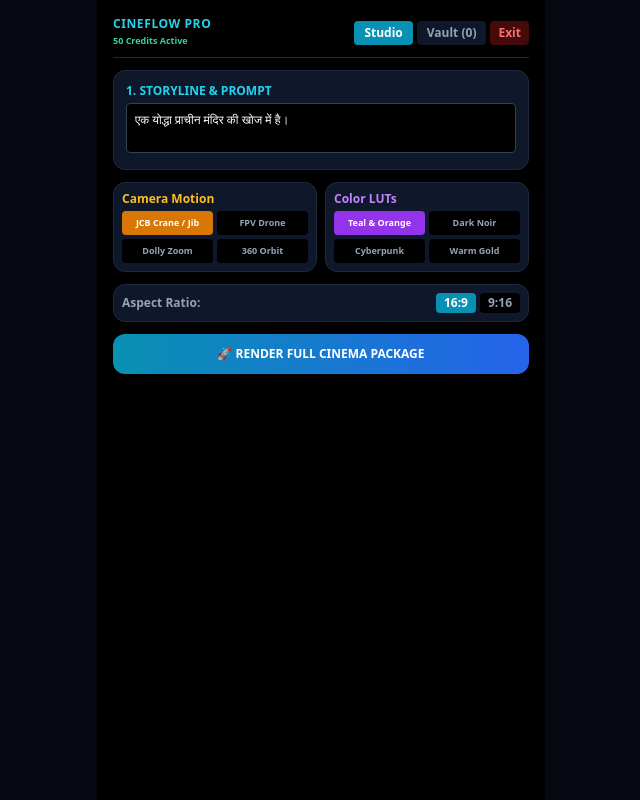
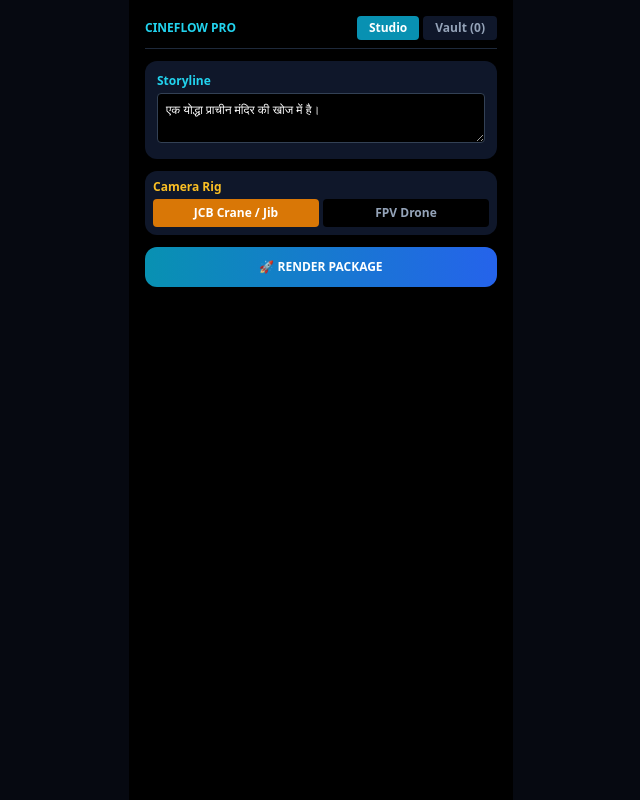
Before and after one commit to deepbhauak-wq/cineflow-ai, a Next.js app: page / in a window 1280 px wide. Shown: the whole page, without its empty margins (319-959 px from the left). Built offline with nearby package versions, Linux system fonts and the light colour scheme.

Commit message:
Rename component from CineFlowStudio to CineFlowApp

```diff
--- a/app/page.jsx
+++ b/app/page.jsx
@@ -1,287 +1,125 @@
 "use client";
 import React, { useState, useEffect } from "react";
 
-export default function CineFlowStudio() {
+export default function CineFlowApp() {
   const [mounted, setMounted] = useState(false);
-  const [auth, setAuth] = useState(true);
   const [tab, setTab] = useState("studio");
-
-  // Post-Production Suite Controls
   const [prompt, setPrompt] = useState("एक योद्धा प्राचीन मंदिर की खोज में है।");
   const [cam, setCam] = useState("JCB Crane / Jib");
-  const [lut, setLut] = useState("Teal & Orange");
-  const [ratio, setRatio] = useState("16:9");
-  const [credits, setCredits] = useState(50);
+  const [scenes, setScenes] = useState([]);
+  const [vault, setVault] = useState([]);
   const [loading, setLoading] = useState(false);
   const [msg, setMsg] = useState("");
-
-  // Scenes & Vault State
-  const [scenes, setScenes] = useState([]);
-  const [vault, setVault] = useState([]);
-  const [activeProj, setActiveProj] = useState(null);
-  const [editId, setEditId] = useState(null);
-  const [editPrompt, setEditPrompt] = useState("");
 
   useEffect(() => {
     setMounted(true);
     try {
-      const data = JSON.parse(localStorage.getItem("cf_pro_vault") || "[]");
-      setVault(data);
-      if (data.length > 0) setActiveProj(data[0]);
+      setVault(JSON.parse(localStorage.getItem("cf_v") || "[]"));
     } catch (e) {
       setVault([]);
     }
   }, []);
 
-  const toast = (txt) => {
-    setMsg(txt);
+  const toast = (t) => {
+    setMsg(t);
     setTimeout(() => setMsg(""), 2000);
   };
 
-  const handleGenerate = () => {
-    if (credits < 10) return toast("⚠️ Credits Low!");
+  const handleGen = () => {
     setLoading(true);
     toast("🚀 4K Render Engine Active...");
-
     setTimeout(() => {
-      const scList = [
+      const newSc = [
         {
           id: 1,
-          title: "Scene 01: Establishing Shot",
+          title: "Scene 1: Shot",
           desc: prompt,
           cam: cam,
-          lut: lut,
           voice: "तूफान गहराता जा रहा था...",
-          audio: "Stereo 3D Ambience",
           img: "https://images.unsplash.com/photo-1518709268805-4e9042af9f23?w=500&q=80"
-        },
-        {
-          id: 2,
-          title: "Scene 02: Cinematic Reveal",
-          desc: "मंदिर के प्राचीन द्वार खुले और स्वर्ण प्रकाश फैला।",
-          cam: "FPV Tracking Drone",
-          lut: lut,
-          voice: "रहस्य अब सामने था...",
-          audio: "Epic 5.1 Surround",
-          img: "https://images.unsplash.com/photo-1544735716-392fe2489ffa?w=500&q=80"
         }
       ];
-
-      setCredits((c) => c - 10);
-      setScenes(scList);
-
-      const newProj = {
-        id: Date.now(),
-        name: prompt.slice(0, 20),
-        lut: lut,
-        scenes: scList
-      };
-
-      const updated = [newProj, ...vault];
+      setScenes(newSc);
+      const item = { id: Date.now(), name: prompt.slice(0, 18), cam, date: new Date().toLocaleDateString() };
+      const updated = [item, ...vault];
       setVault(updated);
-      setActiveProj(newProj);
-      localStorage.setItem("cf_pro_vault", JSON.stringify(updated));
-
+      localStorage.setItem("cf_v", JSON.stringify(updated));
       setLoading(false);
-      toast("✅ Post-Production Complete!");
-    }, 1000);
-  };
-
-  const saveEdit = (id) => {
-    const update = (list) => list.map((s) => (s.id === id ? { ...s, desc: editPrompt } : s));
-    setScenes(update(scenes));
-    if (activeProj) {
-      const updatedProj = { ...activeProj, scenes: update(activeProj.scenes) };
-      const updatedVault = vault.map((v) => (v.id === activeProj.id ? updatedProj : v));
-      setActiveProj(updatedProj);
-      setVault(updatedVault);
-      localStorage.setItem("cf_pro_vault", JSON.stringify(updatedVault));
-    }
-    setEditId(null);
-    toast("✅ Scene Updated!");
+      toast("✅ Package Ready & Saved!");
+    }, 800);
   };
 
   if (!mounted) return null;
 
-  if (!auth) {
-    return (
-      <div className="min-h-screen bg-black text-white flex items-center justify-center p-4 text-xs font-sans">
-        <div className="bg-slate-900 border border-slate-800 p-6 rounded-2xl text-center space-y-3 w-full max-w-xs shadow-2xl">
-          <div className="text-3xl">🎬</div>
-          <h2 className="font-bold text-cyan-400 uppercase">CineFlow Pro Studio</h2>
-          <button onClick={() => setAuth(true)} className="w-full py-2 bg-cyan-600 rounded-lg font-bold text-white uppercase">
-            Enter Studio
+  return (
+    <div className="min-h-screen bg-black text-slate-100 p-4 max-w-sm mx-auto space-y-3 text-xs font-sans">
+      <div className="flex justify-between items-center border-b border-slate-800 pb-2">
+        <h1 className="font-bold text-cyan-400 uppercase">CineFlow Pro</h1>
+        <div className="flex gap-1">
+          <button onClick={() => setTab("studio")} className={`px-3 py-1 rounded font-bold ${tab === "studio" ? "bg-cyan-600 text-white" : "bg-slate-900 text-slate-400"}`}>
+            Studio
+          </button>
+          <button onClick={() => setTab("vault")} className={`px-3 py-1 rounded font-bold ${tab === "vault" ? "bg-purple-600 text-white" : "bg-slate-900 text-slate-400"}`}>
+            Vault ({vault.length})
           </button>
         </div>
       </div>
-    );
-  }
-
-  return (
-    <div className="min-h-screen bg-black text-slate-100 p-4 pb-20 max-w-md mx-auto space-y-3 text-xs font-sans">
-      {/* Pro Header */}
-      <header className="flex justify-between items-center border-b border-slate-800 pb-2">
-        <div>
-          <h1 className="font-black text-cyan-400 uppercase tracking-wider">CineFlow Pro</h1>
-          <span className="text-[9px] text-emerald-400 font-bold">{credits} Credits Active</span>
-        </div>
-        <div className="flex gap-1">
-          <button onClick={() => setTab("studio")} className={`px-2.5 py-1 rounded font-bold ${tab === "studio" ? "bg-cyan-600 text-white" : "bg-slate-900 text-slate-400"}`}>
-            Studio
-          </button>
-          <button onClick={() => setTab("vault")} className={`px-2.5 py-1 rounded font-bold ${tab === "vault" ? "bg-purple-600 text-white" : "bg-slate-900 text-slate-400"}`}>
-            Vault ({vault.length})
-          </button>
-          <button onClick={() => setAuth(false)} className="bg-red-950 text-red-400 px-2 py-1 rounded font-bold">
-            Exit
-          </button>
-        </div>
-      </header>
 
       {msg && <div className="bg-cyan-950 border border-cyan-500 text-cyan-300 p-2 rounded text-center font-bold">{msg}</div>}
 
-      {/* STUDIO PANEL */}
       {tab === "studio" && (
         <div className="space-y-3">
-          <div className="bg-slate-900 border border-slate-800 p-3 rounded-xl space-y-1">
-            <span className="font-bold text-cyan-400 uppercase block">1. Storyline & Prompt</span>
-            <textarea
-              value={prompt}
-              onChange={(e) => setPrompt(e.target.value)}
-              rows={2}
-              className="w-full bg-black p-2 rounded border border-slate-700 outline-none text-white resize-none"
-            />
+          <div className="bg-slate-900 p-3 rounded-xl space-y-1">
+            <span className="font-bold text-cyan-400 block">Storyline</span>
+            <textarea value={prompt} onChange={(e) => setPrompt(e.target.value)} rows={2} className="w-full bg-black p-2 rounded border border-slate-700 text-white outline-none" />
           </div>
 
-          <div className="grid grid-cols-2 gap-2">
-            <div className="bg-slate-900 border border-slate-800 p-2 rounded-xl space-y-1">
-              <span className="font-bold text-amber-400 block">Camera Motion</span>
-              <div className="grid grid-cols-2 gap-1">
-                {["JCB Crane / Jib", "FPV Drone", "Dolly Zoom", "360 Orbit"].map((c) => (
-                  <button key={c} onClick={() => setCam(c)} className={`p-1 rounded text-[9px] font-bold truncate ${cam === c ? "bg-amber-600 text-white" : "bg-black text-slate-400"}`}>
-                    {c}
-                  </button>
-                ))}
-              </div>
-            </div>
-
-            <div className="bg-slate-900 border border-slate-800 p-2 rounded-xl space-y-1">
-              <span className="font-bold text-purple-400 block">Color LUTs</span>
-              <div className="grid grid-cols-2 gap-1">
-                {["Teal & Orange", "Dark Noir", "Cyberpunk", "Warm Gold"].map((l) => (
-                  <button key={l} onClick={() => setLut(l)} className={`p-1 rounded text-[9px] font-bold truncate ${lut === l ? "bg-purple-600 text-white" : "bg-black text-slate-400"}`}>
-                    {l}
-                  </button>
-                ))}
-              </div>
-            </div>
-          </div>
-
-          <div className="bg-slate-900 border border-slate-800 p-2 rounded-xl flex justify-between items-center">
-            <span className="font-bold text-slate-400">Aspect Ratio:</span>
-            <div className="flex gap-1">
-              {["16:9", "9:16"].map((r) => (
-                <button key={r} onClick={() => setRatio(r)} className={`px-2 py-0.5 rounded font-bold ${ratio === r ? "bg-cyan-600 text-white" : "bg-black text-slate-400"}`}>
-                  {r}
+          <div className="bg-slate-900 p-2 rounded-xl space-y-1">
+            <span className="font-bold text-amber-400 block">Camera Rig</span>
+            <div className="grid grid-cols-2 gap-1">
+              {["JCB Crane / Jib", "FPV Drone"].map((c) => (
+                <button key={c} onClick={() => setCam(c)} className={`p-1.5 rounded font-bold ${cam === c ? "bg-amber-600 text-white" : "bg-black text-slate-400"}`}>
+                  {c}
                 </button>
               ))}
             </div>
           </div>
 
-          <button onClick={handleGenerate} disabled={loading} className="w-full py-3 bg-gradient-to-r from-cyan-600 to-blue-600 rounded-xl font-bold uppercase text-white shadow-lg">
-            {loading ? "⚡ Processing 4K Master..." : "🚀 Render Full Cinema Package"}
+          <button onClick={handleGen} disabled={loading} className="w-full py-3 bg-gradient-to-r from-cyan-600 to-blue-600 rounded-xl font-bold uppercase text-white">
+            {loading ? "⚡ Rendering..." : "🚀 Render Package"}
           </button>
 
-          {scenes.length > 0 && (
-            <div className="space-y-3 pt-2">
-              <span className="font-bold uppercase text-white block">🎬 Master Scene Suite</span>
-              {scenes.map((sc) => (
-                <div key={sc.id} className="bg-slate-900 border border-slate-800 rounded-xl overflow-hidden space-y-2 pb-2">
-                  <div className="relative h-28 bg-black">
-                    <img src={sc.img} alt={sc.title} className="w-full h-full object-cover" />
-                    <span className="absolute top-1 left-1 bg-black/80 px-2 py-0.5 rounded text-[8px] font-bold text-cyan-300">{sc.title}</span>
-                    <span className="absolute top-1 right-1 bg-black/80 px-2 py-0.5 rounded text-[8px] text-amber-300">🏗️ {sc.cam} | 🎨 {sc.lut}</span>
-                  </div>
-                  <div className="p-2 space-y-1.5">
-                    {editId === sc.id ? (
-                      <div className="space-y-1">
-                        <textarea value={editPrompt} onChange={(e) => setEditPrompt(e.target.value)} rows={2} className="w-full bg-black p-1.5 rounded border border-cyan-500 text-white outline-none" />
-                        <div className="flex gap-1">
-                          <button onClick={() => saveEdit(sc.id)} className="flex-1 py-1 bg-emerald-600 font-bold rounded text-white">Save</button>
-                          <button onClick={() => setEditId(null)} className="px-2 py-1 bg-slate-800 rounded text-slate-300">Cancel</button>
-                        </div>
-                      </div>
-                    ) : (
-                      <>
-                        <p className="text-slate-300">{sc.desc}</p>
-                        <p className="text-[10px] text-slate-400">🎙️ "{sc.voice}" | 🎧 {sc.audio}</p>
-                        <button onClick={() => { setEditId(sc.id); setEditPrompt(sc.desc); }} className="w-full py-1 bg-slate-800 rounded font-bold text-slate-200">
-                          ✏️ Post-Edit Scene
-                        </button>
-                      </>
-                    )}
-                  </div>
-                </div>
-              ))}
+          {scenes.map((sc) => (
+            <div key={sc.id} className="bg-slate-900 rounded-xl overflow-hidden p-2 space-y-2">
+              <img src={sc.img} alt={sc.title} className="w-full h-28 object-cover rounded-lg" />
+              <div className="flex justify-between font-bold text-cyan-300">
+                <span>{sc.title}</span>
+                <span className="text-amber-300">🏗️ {sc.cam}</span>
+              </div>
+              <p className="text-slate-300">{sc.desc}</p>
+              <p className="text-slate-500 italic">🎙️ "{sc.voice}"</p>
             </div>
-          )}
+          ))}
         </div>
       )}
 
-      {/* VAULT PANEL */}
       {tab === "vault" && (
-        <div className="space-y-3">
+        <div className="space-y-2">
           {vault.length === 0 ? (
-            <div className="bg-slate-900 border border-slate-800 p-6 rounded-xl text-center space-y-2">
-              <p className="text-slate-400">वॉल्ट में कोई प्रोजेक्ट नहीं है।</p>
-              <button onClick={() => setTab("studio")} className="py-1 px-3 bg-cyan-600 rounded font-bold text-white">
-                Studio खोलें
-              </button>
-            </div>
+            <p className="text-slate-500 text-center py-6">No archives saved.</p>
           ) : (
-            <>
-              <div className="flex gap-1.5 overflow-x-auto pb-1">
-                {vault.map((v) => (
-                  <button key={v.id} onClick={() => { setActiveProj(v); setEditId(null); }} className={`p-2 rounded-lg border text-left shrink-0 min-w-[110px] ${activeProj?.id === v.id ? "bg-purple-950 border-purple-500 text-purple-200" : "bg-slate-900 border-slate-800 text-slate-400"}`}>
-                    <span className="font-bold truncate block">{v.name}</span>
-                    <span className="text-[8px] opacity-70">🎨 {v.lut}</span>
-                  </button>
-                ))}
+            vault.map((v) => (
+              <div key={v.id} className="bg-slate-900 p-2.5 rounded-xl border border-slate-800 flex justify-between items-center">
+                <div>
+                  <h2 className="font-bold text-purple-300">{v.name}</h2>
+                  <p className="text-[10px] text-slate-500">{v.cam} • {v.date}</p>
+                </div>
+                <span className="text-[10px] bg-purple-950 text-purple-400 px-2 py-0.5 rounded border border-purple-900 font-bold">Saved</span>
               </div>
-
-              {activeProj && (
-                <div className="space-y-2">
-                  <div className="flex justify-between items-center bg-slate-900 p-2 rounded-lg border border-slate-800">
-                    <span className="font-bold text-cyan-400 truncate">{activeProj.name}</span>
-                    <button onClick={() => {
-                      const updated = vault.filter((v) => v.id !== activeProj.id);
-                      setVault(updated);
-                      localStorage.setItem("cf_pro_vault", JSON.stringify(updated));
-                      setActiveProj(updated[0] || null);
-                      toast("🗑️ Deleted!");
-                    }} className="bg-red-950 text-red-400 px-2 py-0.5 rounded font-bold">
-                      Delete
-                    </button>
-                  </div>
-
-                  {activeProj.scenes?.map((sc) => (
-                    <div key={sc.id} className="bg-slate-900 border border-slate-800 rounded-xl overflow-hidden space-y-1.5 pb-2">
-                      <div className="relative h-24 bg-black">
-                        <img src={sc.img} alt={sc.title} className="w-full h-full object-cover" />
-                        <span className="absolute top-1 left-1 bg-black/80 px-2 py-0.5 rounded text-[8px] text-cyan-300 font-bold">{sc.title}</span>
-                      </div>
-                      <div className="p-2 space-y-1">
-                        <p className="text-slate-300">{sc.desc}</p>
-                        <p className="text-[10px] text-slate-400">🎙️ "{sc.voice}" | 🎨 {sc.lut}</p>
-                      </div>
-                    </div>
-                  ))}
-                </div>
-              )}
-            </>
+            ))
           )}
         </div>
       )}
     </div>
   );
-                                                                                              }
+}
```
